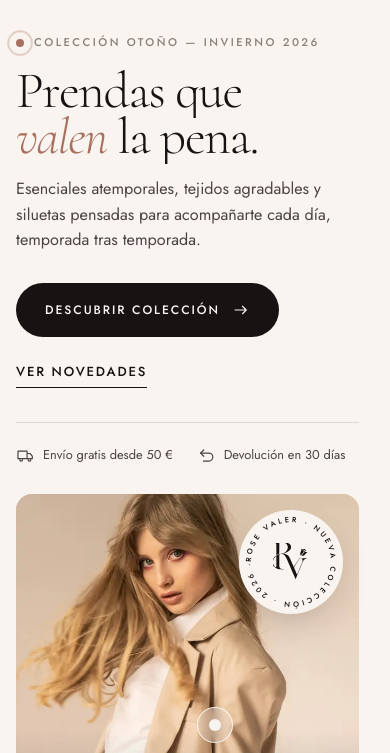
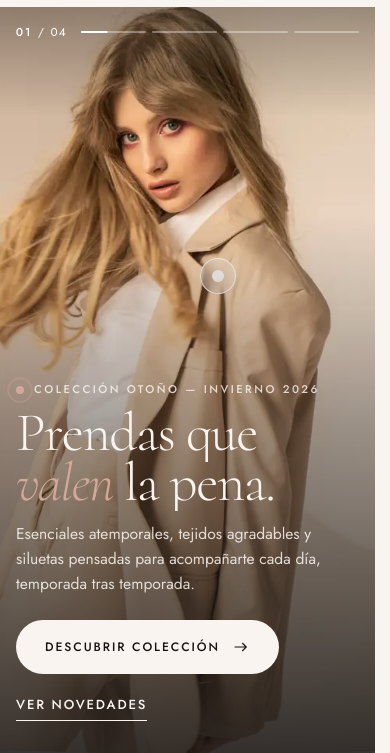
Before and after one commit to jeffbrizjah-dotcom/rose-valer, a plain HTML site: page index.html in a window 390 px wide. Shown: the part 91-844 px from the top of the page. Drawn offline with Linux system fonts and the light colour scheme.

Commit message:
Actualizar Rose Valer

```diff
--- a/assets/css/main.css
+++ b/assets/css/main.css
@@ -757,6 +757,36 @@ dialog.is-open::backdrop { background: rgba(22, 19, 18, .42); }
 .badge-spin__mono { width: 34%; aspect-ratio: 416.6 / 434.6; }
 
 @media (min-width: 560px) { .hero__bars { display: flex; } }
+
+/* Banner en móvil: foto a sangre de borde a borde y el texto encima, estilo revista */
+@media (max-width: 767px) {
+  .hero { padding: 0 0 44px; }
+  .hero__inner { gap: 0; padding-inline: 0; }
+  .hero__inner > * { grid-area: 1 / 1; }
+  .hero__media { aspect-ratio: auto; height: calc(100svh - var(--hdr-h) - var(--ann-h)); min-height: 600px; max-height: 920px; }
+  .hero__slides { border-radius: 0; }
+  .hero__slides::before { content: ''; position: absolute; inset: 0 0 auto; z-index: 3; height: 110px; pointer-events: none; background: linear-gradient(rgba(22, 19, 18, .32), transparent); }
+  .hero__slides::after { inset: 28% 0 0; background: linear-gradient(rgba(22, 19, 18, 0), rgba(22, 19, 18, .38) 38%, rgba(22, 19, 18, .86)); }
+  .hero__copy { position: relative; z-index: 5; align-self: end; padding: 0 var(--gutter) calc(32px + env(safe-area-inset-bottom)); color: var(--cream); pointer-events: none; }
+  .hero__copy a { pointer-events: auto; }
+  .hero__eyebrow { color: rgba(249, 244, 240, .82); }
+  .hero__eyebrow .pulse { background: var(--rose); }
+  .hero__eyebrow .pulse::after { border-color: var(--rose); }
+  .hero__title { font-size: clamp(3.1rem, 14vw, 4.6rem); margin: .22em 0 .24em; }
+  .hero__title em { color: var(--rose); }
+  .hero__lead { color: rgba(249, 244, 240, .86); font-size: .98rem; max-width: 33ch; }
+  .hero__cta { margin-top: 24px; gap: 14px 24px; }
+  .hero__cta .btn--dark { background: var(--cream); color: var(--ink); --fill: var(--rose); }
+  .hero__cta .btn--dark:hover { color: var(--ink); }
+  .hero__cta .link-u { color: var(--cream); }
+  .hero__trust { display: none; }
+  .hero__ui { top: 0; bottom: auto; padding: 16px var(--gutter); }
+  .hero__nav { flex: 1; }
+  .hero__bars { display: flex; flex: 1; margin-right: 0; }
+  .hero__bars button { flex: 1; width: auto; }
+  .hero__nav .round-btn, .badge-spin { display: none; }
+  .hotspot { top: min(var(--y), 36%); }
+}
 @media (min-width: 768px) {
   .hero__inner { grid-template-columns: minmax(0, 5fr) minmax(0, 6fr); gap: clamp(28px, 4vw, 72px); min-height: min(calc(100svh - var(--hdr-h) - var(--ann-h) - 30px), 940px); }
   .hero__copy { padding-block: 32px; }
```
